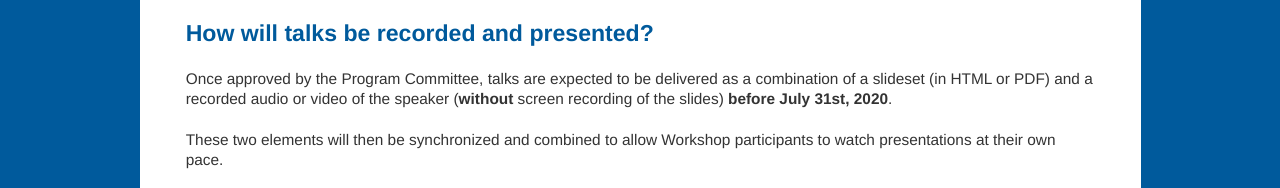
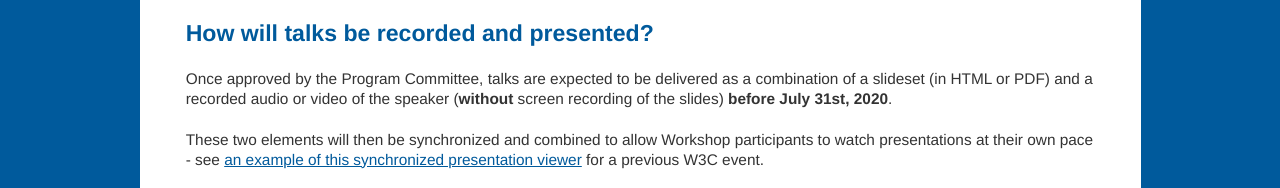
Before and after one commit to w3c/machine-learning-workshop, a plain HTML site: page speakers.html in a window 1280 px wide. Shown: the part 1688-1876 px from the top of the page. Drawn offline with Linux system fonts and the light colour scheme.

Commit message:
Add link to illustration of synchronized presentation viewer

```diff
--- a/speakers.html
+++ b/speakers.html
@@ -97,7 +97,7 @@
           <h2 id=how>How will talks be recorded and presented?</h2>
           <p>Once approved by the Program Committee, talks are expected to be delivered as a combination of a slideset (in HTML or PDF) and a recorded audio or video of the speaker (<strong>without</strong> screen recording of the slides) <strong>before July 31st, 2020</strong>.</p>
 
-          <p>These two elements will then be synchronized and combined to allow Workshop participants to watch presentations at their own pace.</p>
+          <p>These two elements will then be synchronized and combined to allow Workshop participants to watch presentations at their own pace - see <a href="https://www.w3.org/2020/05/AC/talk/strategy-funnel">an example of this synchronized presentation viewer</a> for a previous W3C event.</p>
           <p>You can find W3C <a href="https://www.w3.org/wiki/Virtual_Presentations">guidance on tools and tips</a> to record yourself. As an alternative, the Program Committee will offer to record speakers over a teleconferencing system (e.g. Zoom) both to help with technical matters and to provide an audience to the speaker, since we recognize that speaking alone in front of a camera is not necessarily an easy exercise.</p>
 
           <p>W3C provides also <a href="https://www.w3.org/wiki/Speaker_Resources">more general guidance on how to present effectively</a> and <a href="https://www.w3.org/WAI/training/accessible.php#during">in a way accessible to people with disabilities</a>.</p>
```
